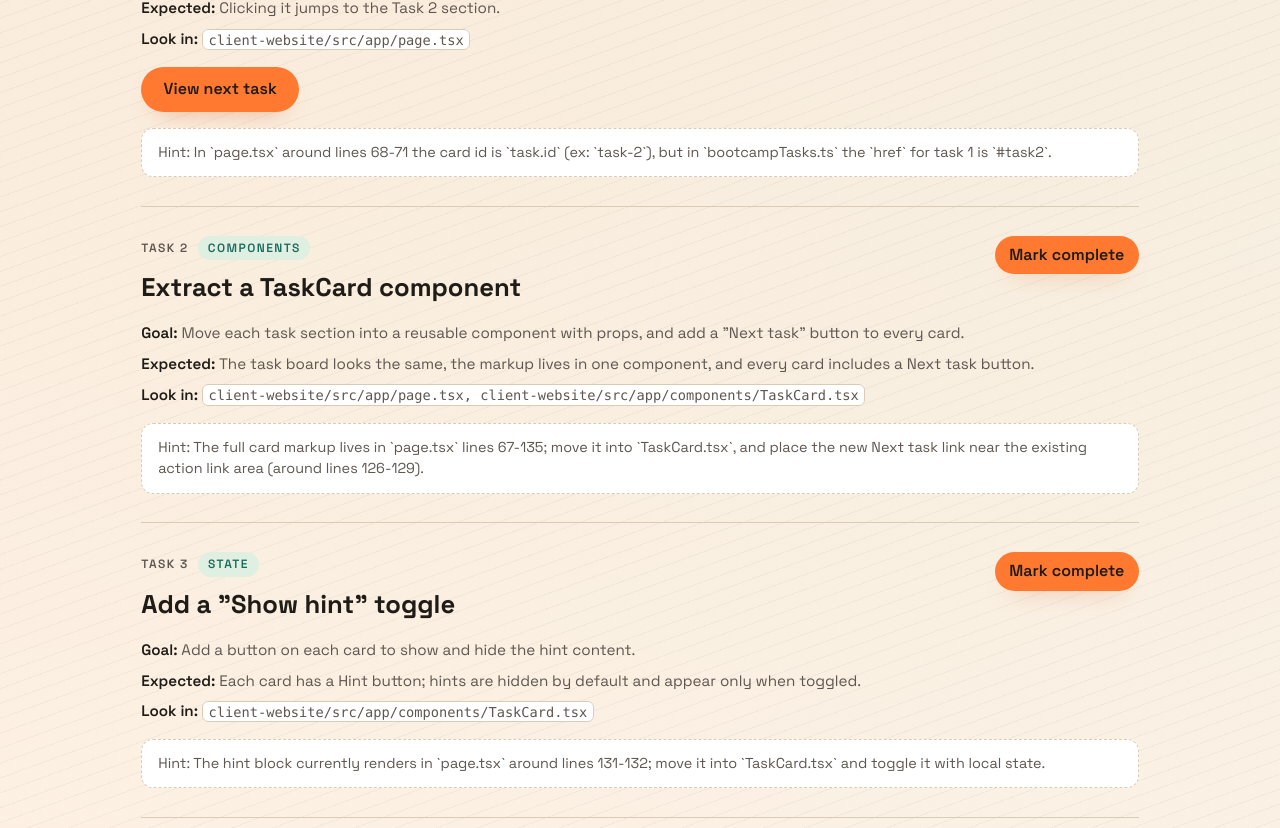
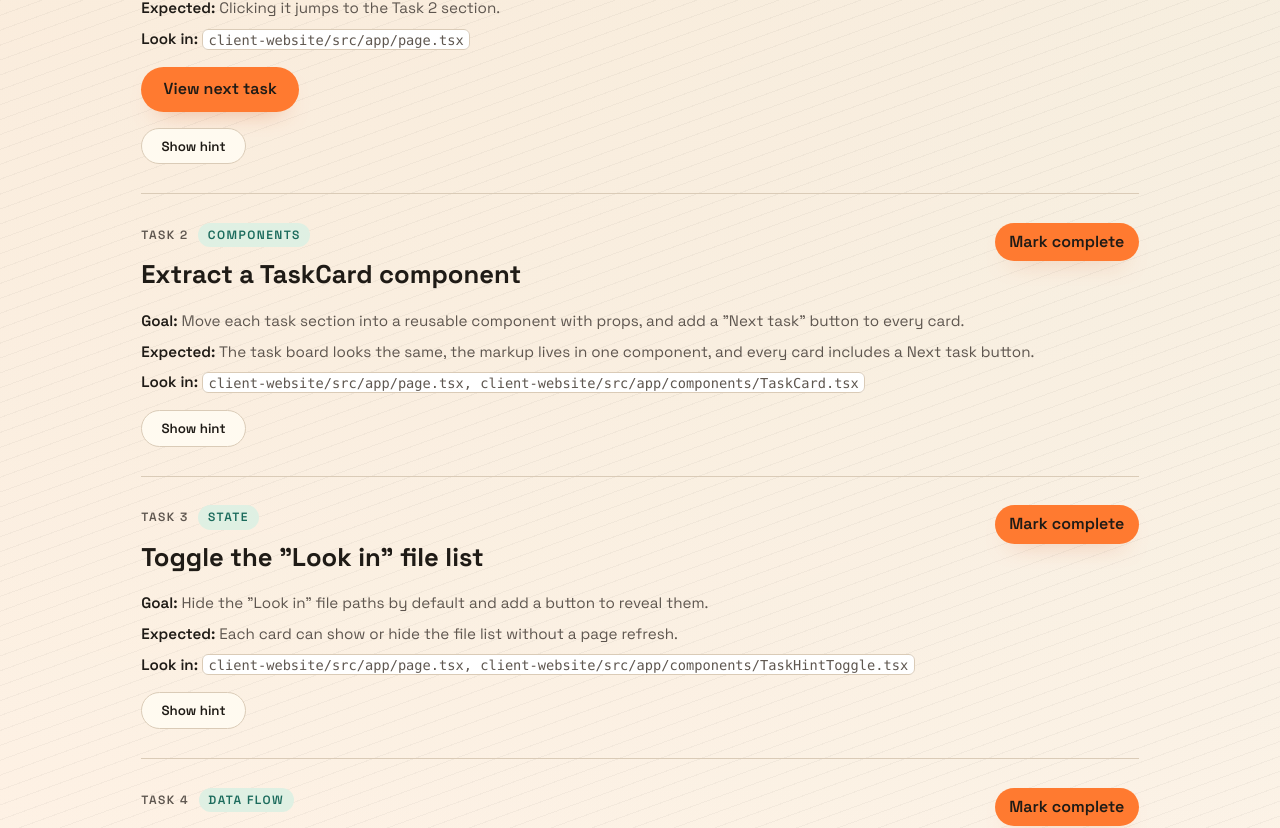
Before and after one commit to matthew-plusprogramming/bootcamp, a Next.js app in the folder client-website/: page / in a window 1280 px wide. Shown: the part 1595-2423 px from the top of the page. Built offline with nearby package versions, Linux system fonts and the light colour scheme.

Commit message:
feat(ui): add hint toggle component and retarget task 3
- Add `TaskHintToggle` with show/hide state and aria attributes.
- Style the toggle and render hints on demand in the task board.
- Update task 3 to focus on toggling the "Look in" list.

```diff
--- /dev/null
+++ b/client-website/src/app/components/TaskHintToggle.tsx
@@ -0,0 +1,38 @@
+'use client';
+
+import { useState, type JSX } from 'react';
+
+import styles from '../page.module.scss';
+
+type TaskHintToggleProps = {
+  hint: string;
+  hintId: string;
+};
+
+const TaskHintToggle = ({
+  hint,
+  hintId,
+}: TaskHintToggleProps): JSX.Element => {
+  const [isVisible, setIsVisible] = useState(false);
+
+  return (
+    <>
+      <button
+        className={styles.taskHintToggle}
+        type="button"
+        onClick={() => setIsVisible((prev) => !prev)}
+        aria-expanded={isVisible}
+        aria-controls={hintId}
+      >
+        {isVisible ? 'Hide hint' : 'Show hint'}
+      </button>
+      {isVisible ? (
+        <div className={styles.taskHint} id={hintId}>
+          {hint}
+        </div>
+      ) : null}
+    </>
+  );
+};
+
+export { TaskHintToggle };
--- a/client-website/src/app/page.module.scss
+++ b/client-website/src/app/page.module.scss
@@ -294,6 +294,31 @@
   transform: translateY(-2px);
 }
 
+.taskHintToggle {
+  align-self: flex-start;
+  padding: 0.55rem 1.2rem;
+  border-radius: 999px;
+  border: 1px solid var(--bg-line);
+  background: var(--bg-card);
+  color: var(--bg-ink);
+  font-weight: 600;
+  cursor: pointer;
+  transition: transform 0.2s ease, box-shadow 0.2s ease,
+    border-color 0.2s ease;
+}
+
+.taskHintToggle:hover {
+  transform: translateY(-1px);
+  border-color: var(--accent);
+  box-shadow: 0 12px 24px -20px rgb(31 27 22 / 0.35);
+}
+
+.taskHintToggle[aria-expanded='true'] {
+  background: var(--accent-soft);
+  border-color: var(--accent);
+  color: var(--accent-deep);
+}
+
 .taskHint {
   background: #fff;
   border: 1px dashed var(--bg-line);
--- a/client-website/src/app/page.tsx
+++ b/client-website/src/app/page.tsx
@@ -1,8 +1,9 @@
 import type { JSX } from 'react';
 
-import { bootcampTasks } from '@/data/bootcampTasks';
 import SiteFooter from '@/app/components/SiteFooter';
 import SiteHeader from '@/app/components/SiteHeader';
+import { TaskHintToggle } from '@/app/components/TaskHintToggle';
+import { bootcampTasks } from '@/data/bootcampTasks';
 import { HeroSectionContent } from '@/sections/Home/HeroSectionContent';
 
 import styles from './page.module.scss';
@@ -120,7 +121,10 @@ const Home = (): JSX.Element => {
                       </a>
                     ) : null}
                     {task.hint ? (
-                      <div className={styles.taskHint}>{task.hint}</div>
+                      <TaskHintToggle
+                        hint={task.hint}
+                        hintId={`${task.id}-hint`}
+                      />
                     ) : null}
                   </div>
                 </article>
--- a/client-website/src/data/bootcampTasks.ts
+++ b/client-website/src/data/bootcampTasks.ts
@@ -48,14 +48,17 @@ export const bootcampTasks: BootcampTask[] = [
   {
     id: 'task-3',
     order: 3,
-    title: 'Add a "Show hint" toggle',
+    title: 'Toggle the "Look in" file list',
     badges: ['State'],
-    goal: 'Add a button on each card to show and hide the hint content.',
+    goal: 'Hide the "Look in" file paths by default and add a button to reveal them.',
     expected:
-      'Each card has a Hint button; hints are hidden by default and appear only when toggled.',
-    lookIn: ['client-website/src/app/components/TaskCard.tsx'],
+      'Each card can show or hide the file list without a page refresh.',
+    lookIn: [
+      'client-website/src/app/page.tsx',
+      'client-website/src/app/components/TaskHintToggle.tsx',
+    ],
     completion: 'manual',
-    hint: 'Hint: The hint block currently renders in `page.tsx` around lines 131-132; move it into `TaskCard.tsx` and toggle it with local state.',
+    hint: 'Hint: The "Look in" list item is in `page.tsx` around lines 113-120; mirror the toggle pattern in `TaskHintToggle.tsx` to manage local state.',
   },
   {
     id: 'task-4',
```
